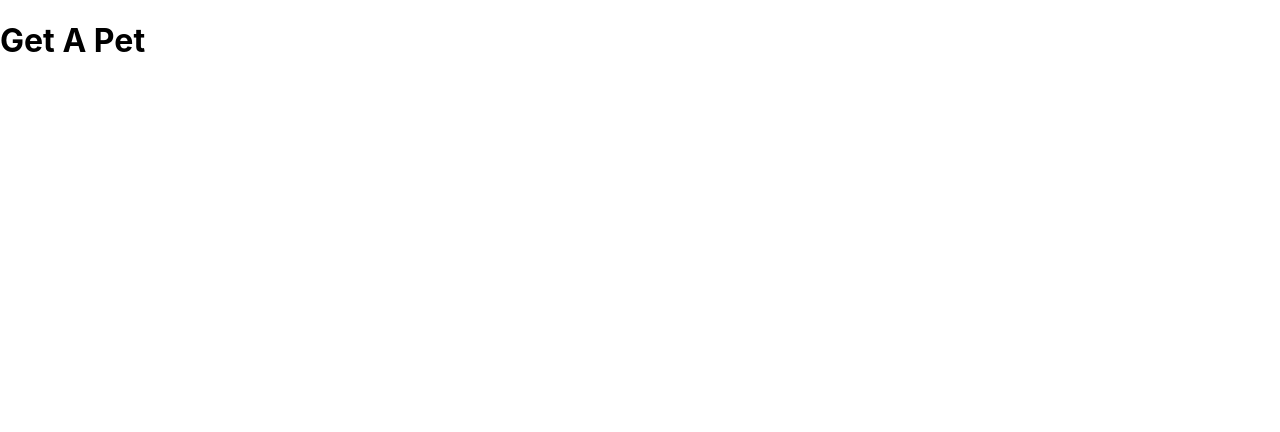
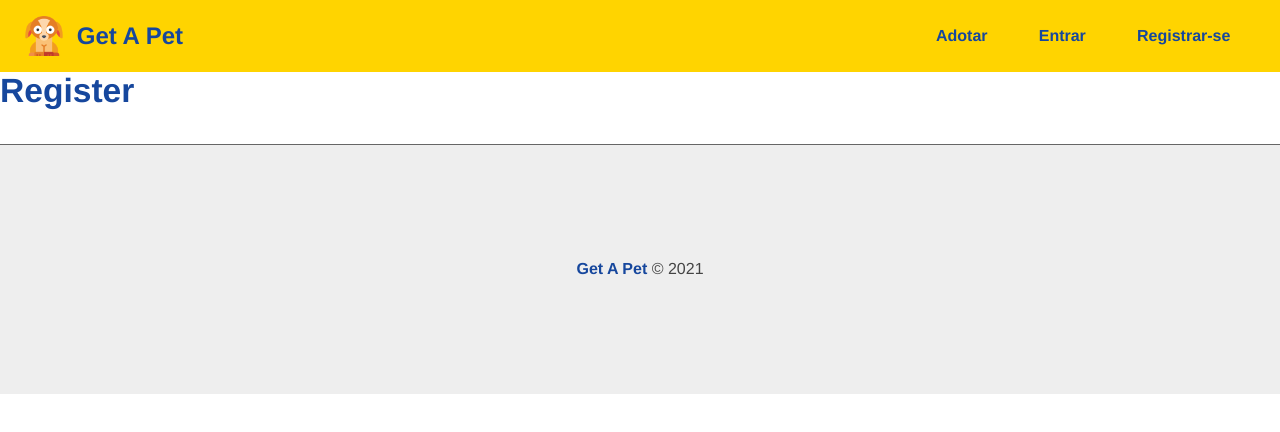
Before and after one commit to laianribas/get-a-pet, a React (Create React App) app in the folder frontend/: page /register in a window 1280 px wide. Shown: the top 432 px of the page. Built offline with nearby package versions, Linux system fonts and the light colour scheme.

Commit message:
aplicando react router e alguns componentes

```diff
--- a/frontend/src/App.js
+++ b/frontend/src/App.js
@@ -1,8 +1,30 @@
+import {
+  BrowserRouter as Router,
+  Routes,
+  Route,
+  Navigate
+} from 'react-router-dom'
+import Footer from './components/layout/Footer'
+import Navbar from './components/layout/Navbar'
+import Login from './components/pages/auth/Login'
+import Register from './components/pages/auth/Register'
+import Home from './components/pages/Home'
+
 function App() {
   return (
-    <div className="App">
-      <h1>Get A Pet</h1>
-    </div>
+    <Router>
+      <Navbar />
+      <Routes>
+        {/* <Route path="/" element="{<Home />}" />
+                                <Route path="/users" element="{<Users />}" />
+                                <Route path="/allusers" element={<Navigate to="/users" />} />
+                                <Route path="/contact" element="{<Contact />}" /> */}
+        <Route path="/" element={<Home />} />{' '}
+        <Route path="/login" element={<Login />} />{' '}
+        <Route path="/register" element={<Register />} />{' '}
+      </Routes>{' '}
+      <Footer />
+    </Router>
   )
 }
 
--- /dev/null
+++ b/frontend/src/components/layout/Footer.jsx
@@ -0,0 +1,14 @@
+import React from 'react'
+import styles from './Footer.module.css'
+
+const Footer = () => {
+  return (
+    <footer className={styles.footer}>
+      <p>
+        <span className="bold">Get A Pet</span> &copy; 2021
+      </p>
+    </footer>
+  )
+}
+
+export default Footer
--- /dev/null
+++ b/frontend/src/components/layout/Footer.module.css
@@ -0,0 +1,9 @@
+.footer {
+    height: 250px;
+    display: flex;
+    align-items: center;
+    justify-content: center;
+    background-color: #eee;
+    color: #444;
+    border-top: 1px solid #666;
+}
--- /dev/null
+++ b/frontend/src/components/layout/Navbar.jsx
@@ -0,0 +1,28 @@
+import React from 'react'
+import { Link } from 'react-router-dom'
+import Logo from '../../assets/img/logo.png'
+import styles from './Navbar.module.css'
+
+const Navbar = () => {
+  return (
+    <nav className={styles.navbar}>
+      <div className={styles.navbar_logo}>
+        <img src={Logo} alt="Get A Pet logo" />
+        <h2>Get A Pet</h2>
+      </div>
+      <ul>
+        <li>
+          <Link to="/">Adotar</Link>
+        </li>
+        <li>
+          <Link to="/login">Entrar</Link>
+        </li>
+        <li>
+          <Link to="/register">Registrar-se</Link>
+        </li>
+      </ul>
+    </nav>
+  )
+}
+
+export default Navbar
--- /dev/null
+++ b/frontend/src/components/layout/Navbar.module.css
@@ -0,0 +1,42 @@
+.navbar {
+    display: flex;
+    justify-content: space-between;
+    padding: 1em 1.5em;
+    background-color: #ffd400;
+    color: #16479d
+}
+
+.navbar ul {
+    display: flex;
+    align-items: center;
+    list-style: none;
+}
+
+.navbar li,
+.navbar a {
+    text-decoration: none;
+    color: #16479d;
+    font-weight: bold;
+    cursor: pointer;
+    transition: all 0.5s;
+    padding: 0.5em 0.8em;
+    border-radius: 5px;
+}
+
+.navbar li:hover {
+    background-color: #16479d
+}
+
+.navbar li:hover>a {
+    color: #fff
+}
+
+.navbar_logo {
+    display: flex;
+    align-items: center;
+}
+
+.navbar_logo img {
+    width: 40px;
+    margin-right: .8em
+}
--- /dev/null
+++ b/frontend/src/components/pages/Home.jsx
@@ -0,0 +1,11 @@
+import React from 'react'
+
+const Home = () => {
+  return (
+    <section>
+      <h1>Home</h1>
+    </section>
+  )
+}
+
+export default Home
--- /dev/null
+++ b/frontend/src/components/pages/auth/Login.jsx
@@ -0,0 +1,11 @@
+import React from 'react'
+
+const Login = () => {
+  return (
+    <section>
+      <h1>Login</h1>
+    </section>
+  )
+}
+
+export default Login
--- /dev/null
+++ b/frontend/src/components/pages/auth/Register.jsx
@@ -0,0 +1,11 @@
+import React from 'react'
+
+const Register = () => {
+  return (
+    <section>
+      <h1>Register</h1>
+    </section>
+  )
+}
+
+export default Register
--- a/frontend/src/index.css
+++ b/frontend/src/index.css
@@ -1,13 +1,17 @@
-body {
-  margin: 0;
-  font-family: -apple-system, BlinkMacSystemFont, 'Segoe UI', 'Roboto', 'Oxygen',
-    'Ubuntu', 'Cantarell', 'Fira Sans', 'Droid Sans', 'Helvetica Neue',
-    sans-serif;
-  -webkit-font-smoothing: antialiased;
-  -moz-osx-font-smoothing: grayscale;
+* {
+    padding: 0;
+    margin: 0;
+    font-family: Helvetica;
+    box-sizing: border-box;
 }
 
-code {
-  font-family: source-code-pro, Menlo, Monaco, Consolas, 'Courier New',
-    monospace;
+h1 {
+    color: #16479d;
+    margin-bottom: 1em;
+    font-size: 2.1em;
 }
+
+.bold {
+    font-weight: bold;
+    color: #16479d
+}
```
